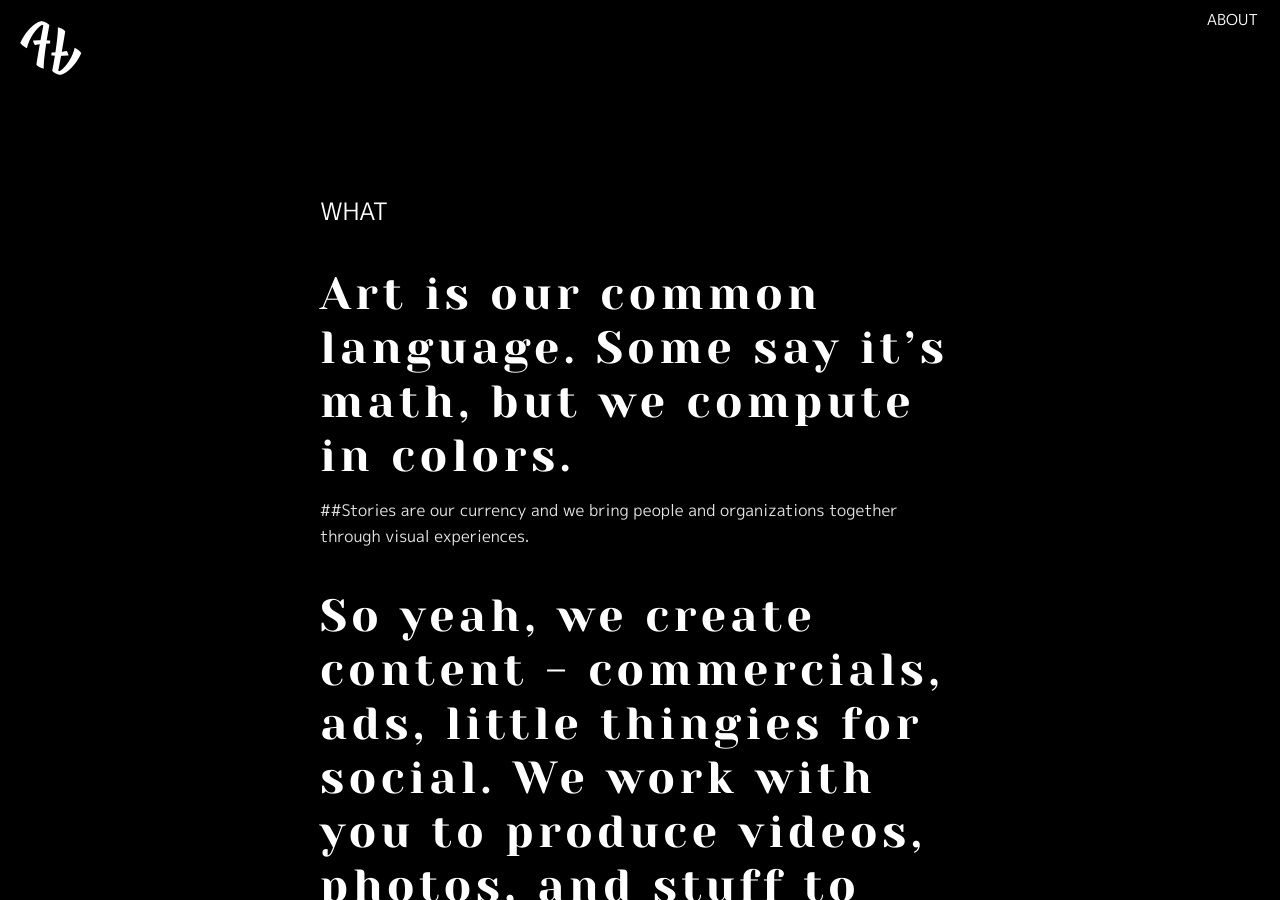
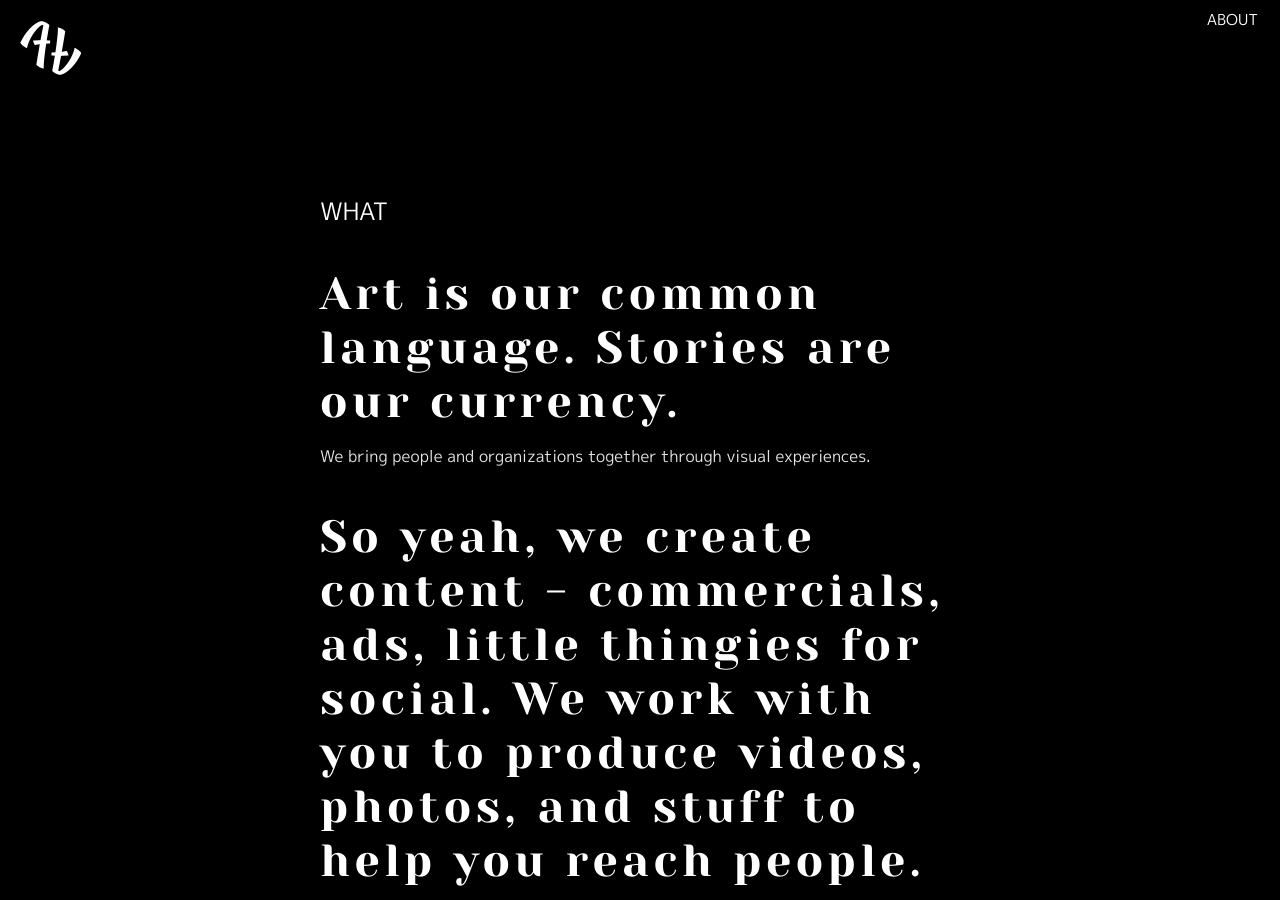
Before and after one commit to factorytown/factorytown.github.io, a Jekyll site: the page built from _pages/about.md, in a window 1280 px wide and 900 px high. Built offline with Jekyll 4.4.1, drawn with Linux system fonts in a browser that asks for light colours; nearby versions of some CDN libraries.

Commit message:
Updated About

```diff
--- a/_pages/about.md
+++ b/_pages/about.md
@@ -5,9 +5,8 @@ title: ABOUT
 
 ### WHAT
 
-## Art is our common language. Some say it's math, but we compute in colors.
-
-##Stories are our currency and we bring people and organizations together through visual experiences.
+## Art is our common language. Stories are our currency.
+We bring people and organizations together through visual experiences.
 
 ## So yeah, we create content - commercials, ads, little thingies for social. We work with you to produce videos, photos, and stuff to help you reach people.
 
```
